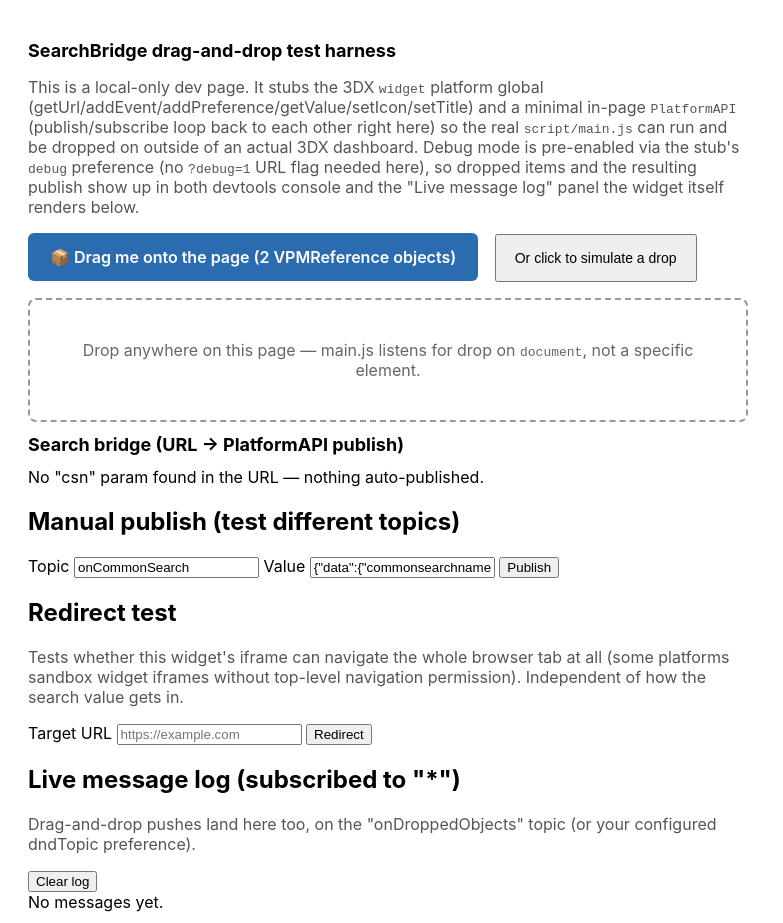
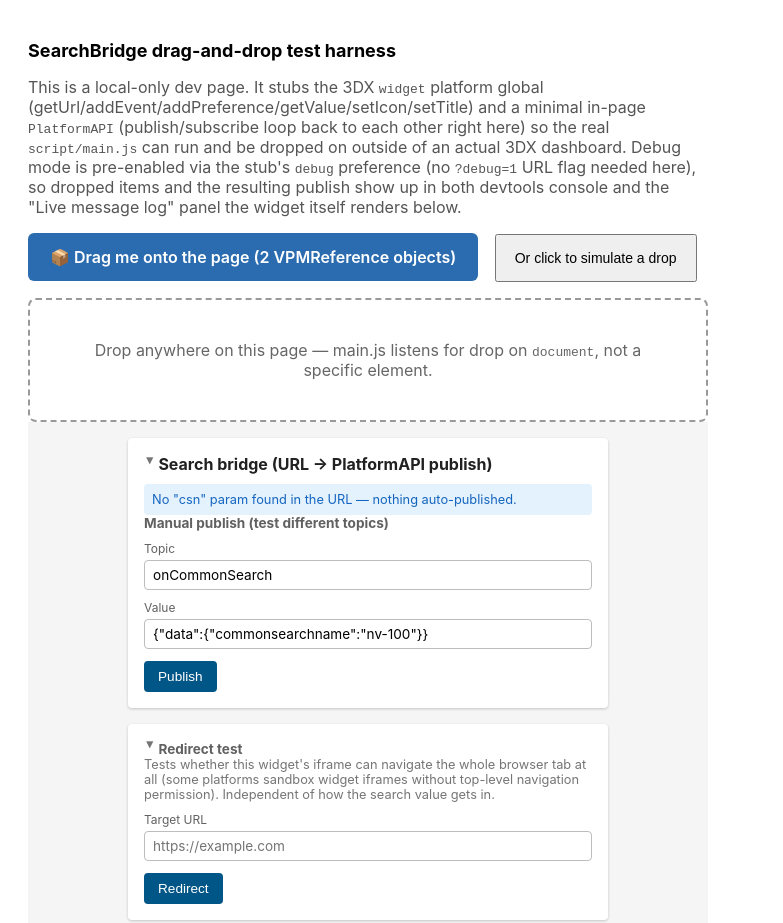
Before and after one commit to abhiprep7/SearchToQueue, a plain HTML site: page dnd-test-harness.html in a window 1280 px wide. Shown: the top 923 px of the page, without its empty margins (0-783 px from the left). Drawn offline with Linux system fonts and the light colour scheme.

Commit message:
collpsable

```diff
--- a/dnd-test-harness.html
+++ b/dnd-test-harness.html
@@ -3,6 +3,10 @@
 <head>
 <meta charset="utf-8" />
 <title>SearchBridge DnD test harness</title>
+<!-- Same stylesheet the real widget uses, so the debug panel it renders into #content
+     (cards, collapsible <details> sections, status boxes, log list) looks like it actually
+     will on the platform instead of unstyled. -->
+<link rel="stylesheet" type="text/css" href="style/main.css?v=2" />
 <style>
   body { font-family: -apple-system, "Segoe UI", sans-serif; padding: 20px; max-width: 720px; }
   h1 { font-size: 18px; }
--- a/index.html
+++ b/index.html
@@ -5,11 +5,11 @@
         <meta http-equiv="content-type" content="text/html; charset=utf-8" />
         <meta name="viewport" content="width=device-width, initial-scale=1.0" />
 
-        <!-- Bump the "?v=" number every time main.js changes, so the CDN/browser
+        <!-- Bump each file's own "?v=" number whenever it changes, so the CDN/browser
              can't serve a stale cached copy - GitHub Pages sits behind a CDN and
-             this file has no other cache-busting mechanism. -->
-        <link rel="stylesheet" type="text/css" href="style/main.css" />
-        <script src="script/main.js?v=16"></script>
+             these files have no other cache-busting mechanism. -->
+        <link rel="stylesheet" type="text/css" href="style/main.css?v=2" />
+        <script src="script/main.js?v=17"></script>
 
         <title>Search Bridge</title>
     </head>
--- a/script/main.js
+++ b/script/main.js
@@ -435,8 +435,8 @@ var MyWidget = function() {
     this.renderDebugUI = function(params, searchValue) {
         var content = document.querySelector("div#content");
         content.innerHTML = `
-            <div class="card">
-                <h1>Search bridge (URL &rarr; PlatformAPI publish)</h1>
+            <details class="card" open>
+                <summary><h1>Search bridge (URL &rarr; PlatformAPI publish)</h1></summary>
                 <div id="auto-status" class="status"></div>
 
                 <h2>Manual publish (test different topics)</h2>
@@ -448,10 +448,10 @@ var MyWidget = function() {
 
                 <button id="publish-btn" type="button">Publish</button>
                 <div id="manual-status" class="status"></div>
-            </div>
+            </details>
 
-            <div class="card">
-                <h2>Redirect test</h2>
+            <details class="card" open>
+                <summary><h2>Redirect test</h2></summary>
                 <p class="hint">
                     Tests whether this widget's iframe can navigate the whole browser tab at all
                     (some platforms sandbox widget iframes without top-level navigation
@@ -462,16 +462,16 @@ var MyWidget = function() {
 
                 <button id="redirect-btn" type="button">Redirect</button>
                 <div id="redirect-status" class="status"></div>
-            </div>
+            </details>
 
-            <div class="card">
-                <h2>Live message log (subscribed to "*")</h2>
+            <details class="card" open>
+                <summary><h2>Live message log (subscribed to "*")</h2></summary>
                 <p class="hint">Drag-and-drop pushes land here too, on the "${DEFAULT_DND_TOPIC}" topic (or your configured dndTopic preference).</p>
                 <button id="clear-log-btn" type="button" class="secondary">Clear log</button>
                 <div class="log" id="log">
                     <div class="log-empty">No messages yet.</div>
                 </div>
-            </div>`;
+            </details>`;
 
         var topicInput = document.getElementById("topic");
         var valueInput = document.getElementById("value");
--- a/style/main.css
+++ b/style/main.css
@@ -30,6 +30,35 @@
     font-size: 0.85rem;
     margin: 0 0 8px;
     color: #616161;
+}
+
+/* Collapsible cards (<details class="card">): the h1/h2 lives inside <summary>, so it needs
+   its own margin reset there instead of the standalone-heading margin above. */
+details.card > summary {
+    cursor: pointer;
+    list-style: none;
+}
+
+details.card > summary::-webkit-details-marker {
+    display: none;
+}
+
+details.card > summary h1,
+details.card > summary h2 {
+    display: inline-block;
+    margin: 0;
+}
+
+details.card > summary::before {
+    content: "\25b8";
+    display: inline-block;
+    width: 1em;
+    color: #757575;
+    transition: transform 0.15s ease;
+}
+
+details.card[open] > summary::before {
+    transform: rotate(90deg);
 }
 
 .card p.hint {
```
